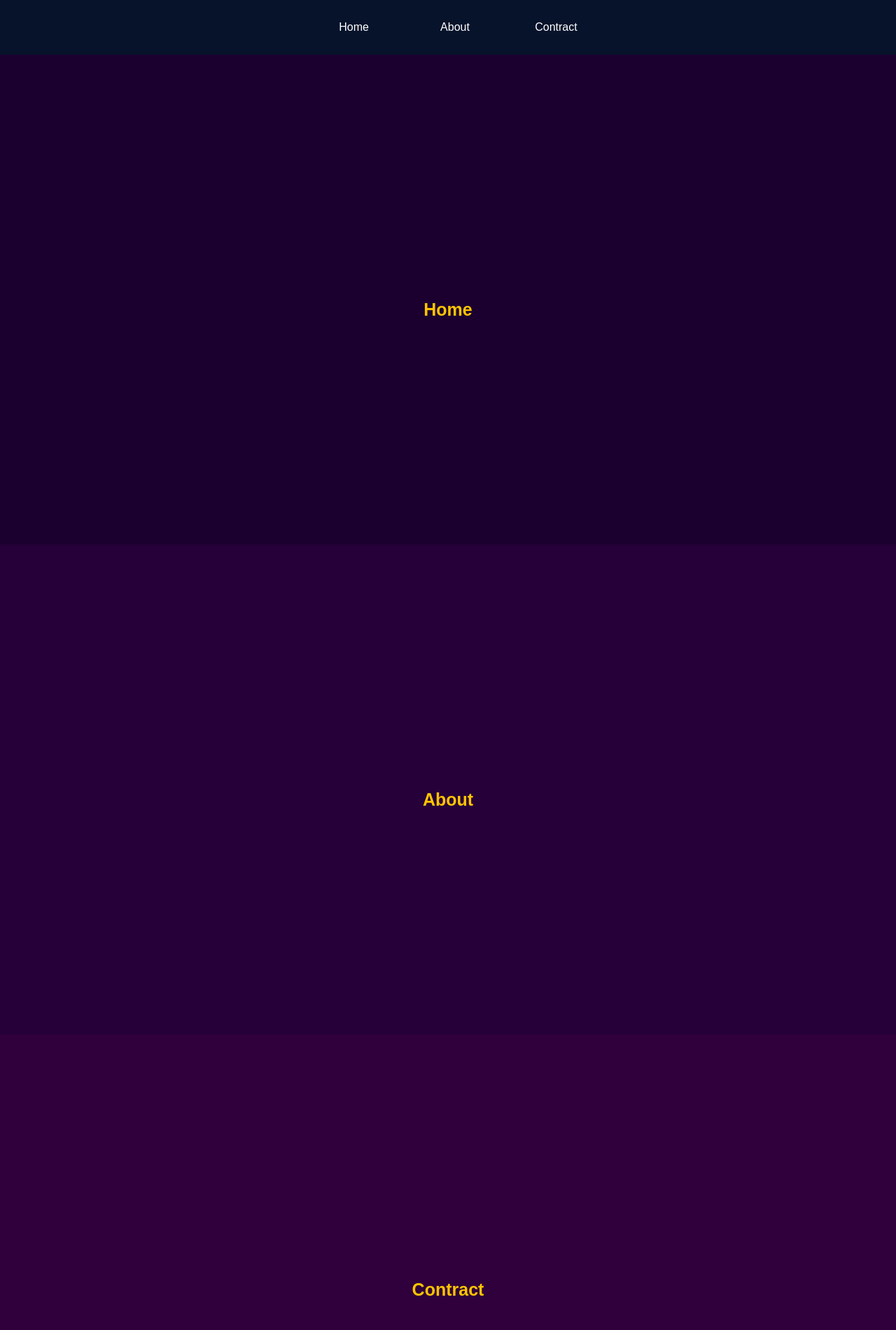
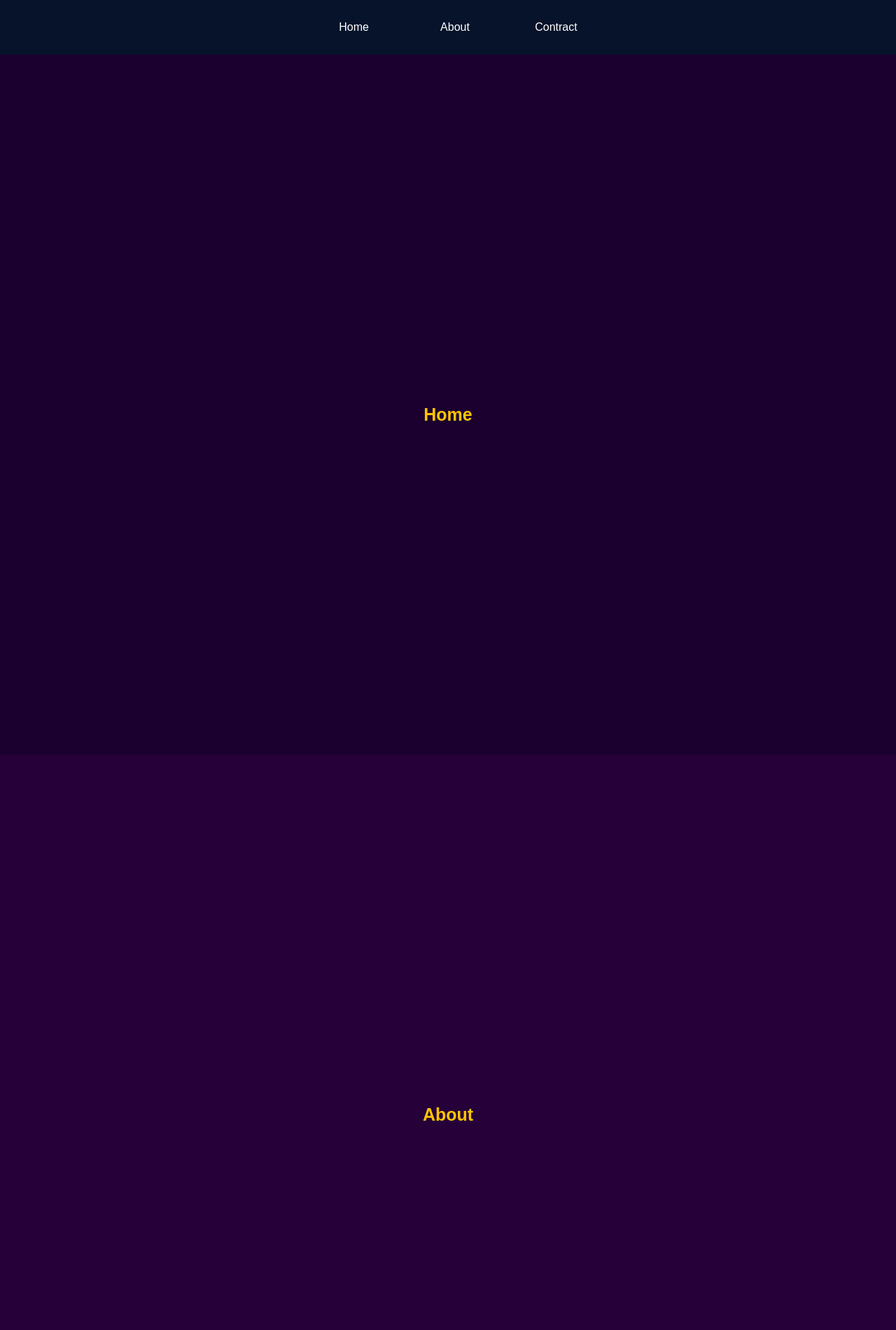
Before and after one commit to mdnazmulhasan0/templates, a plain HTML site: page index.html in a window 1280 px wide. Shown: the top 1900 px of the page at 70% size. Drawn offline with Linux system fonts and the light colour scheme.

Commit message:
Update index.css

```diff
--- a/index.css
+++ b/index.css
@@ -57,19 +57,19 @@ li a:hover {
 }
 #sec1 {
     width: 100%;
-    height: 700px;
+    height: 1000px;
     display: inline-block;
     background-color: rgb(27, 0, 47);
 }
 #sec2 {
     width: 100%;
-    height: 700px;
+    height: 1000px;
     display: inline-block;
     background-color: rgb(38, 0, 57);
 }
 #sec3 {
     width: 100%;
-    height: 700px;
+    height: 1000px;
     display: inline-block;
     background-color: rgb(47, 0, 59);
 
@@ -83,7 +83,7 @@ li a:hover {
     color: rgb(255, 196, 0);
     font-size: 25px;
     padding: 0;
-    margin-top: 350px;
+    margin-top: 500px;
     transition: all 0.5s ease-in-out;
   }
 
```
